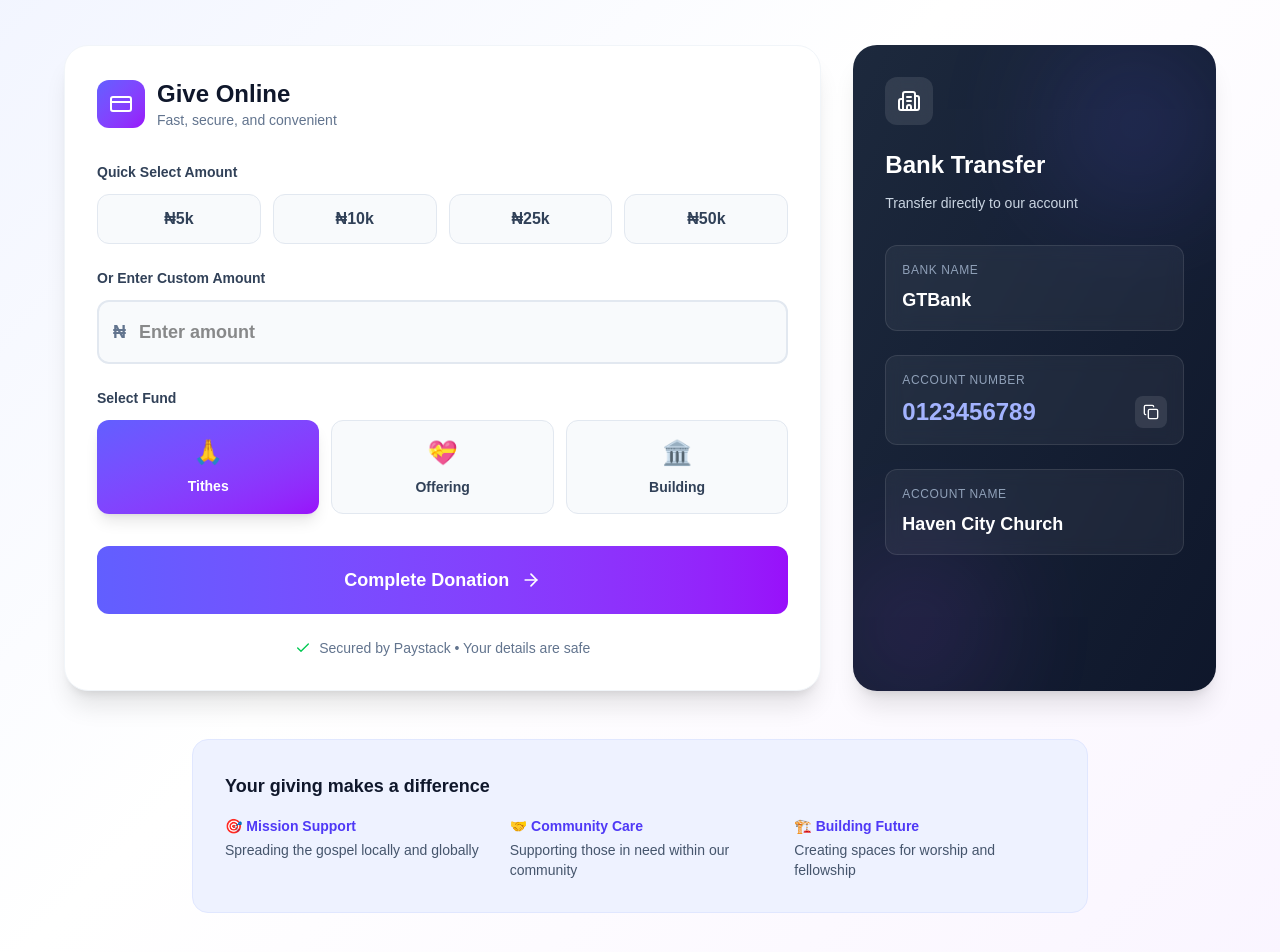
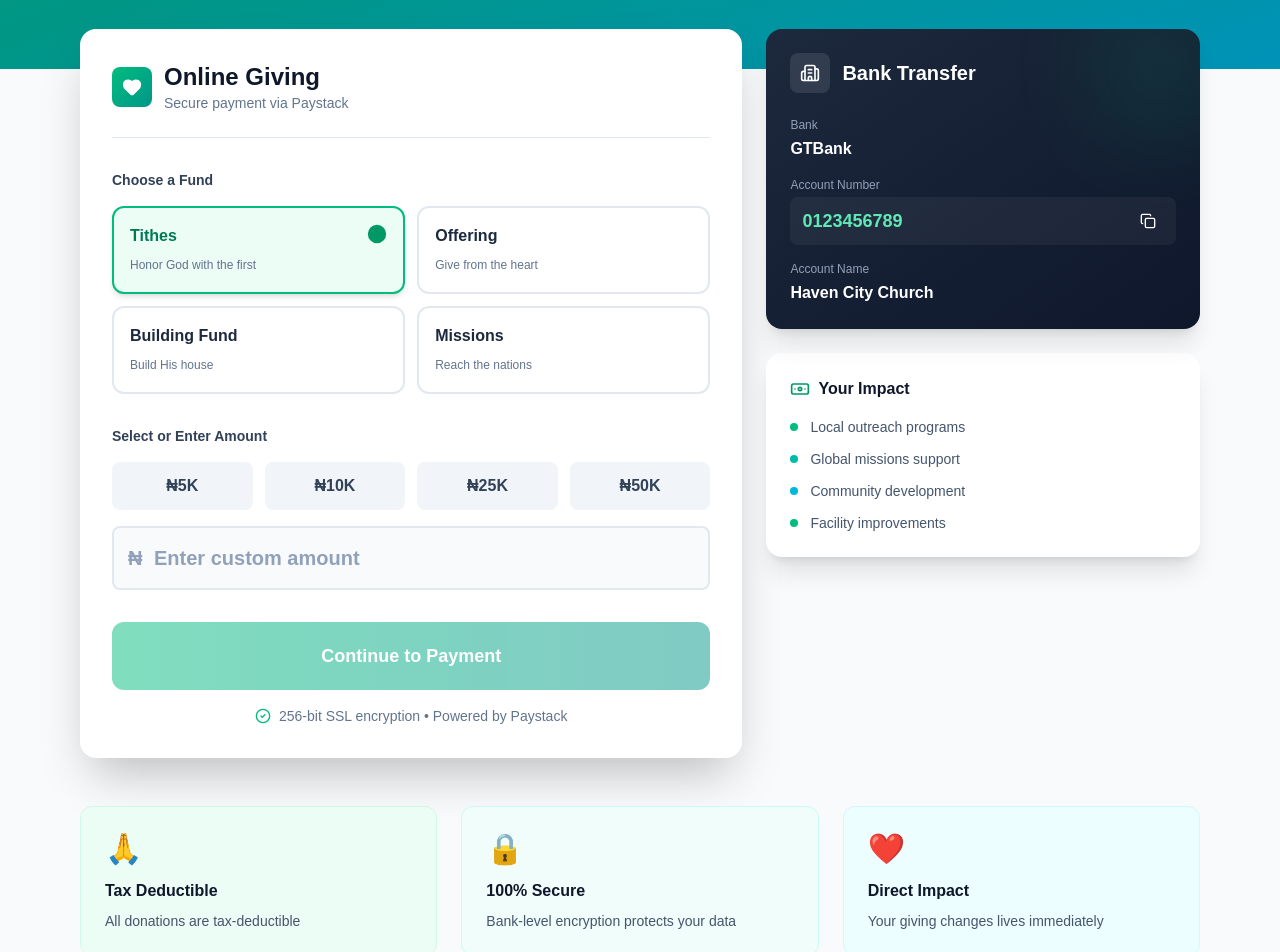
Before and after one commit to nattzchukwumela/church-template, a Next.js app: page /give in a window 1280 px wide. Shown: the part 400-1352 px from the top of the page. Built offline with nearby package versions, Linux system fonts and the light colour scheme.

Commit message:
give page redesign two

```diff
--- a/app/give/page.tsx
+++ b/app/give/page.tsx
@@ -1,197 +1,203 @@
 "use client";
+
 import { useState } from "react";
 import {
   Heart,
-  CreditCard,
+  Sparkles,
   Building2,
-  ArrowRight,
-  Check,
+  CheckCircle2,
   Copy,
+  Banknote,
 } from "lucide-react";
 
 export default function Give() {
   const [amount, setAmount] = useState("");
   const [fund, setFund] = useState("tithes");
   const [copied, setCopied] = useState(false);
-  const [selectedAmount, setSelectedAmount] = useState<null | number>(null);
 
-  const quickAmounts = [5000, 10000, 25000, 50000];
+  const quickAmounts = [
+    { value: 5000, label: "5K" },
+    { value: 10000, label: "10K" },
+    { value: 25000, label: "25K" },
+    { value: 50000, label: "50K" },
+  ];
 
-  const handleQuickAmount = (value: number) => {
-    setAmount(value.toString());
-    setSelectedAmount(value);
-  };
+  const funds = [
+    { value: "tithes", label: "Tithes", desc: "Honor God with the first" },
+    { value: "offering", label: "Offering", desc: "Give from the heart" },
+    { value: "building", label: "Building Fund", desc: "Build His house" },
+    { value: "mission", label: "Missions", desc: "Reach the nations" },
+  ];
 
-  const copyToClipboard = (text: string) => {
+  const copyToClipboard = (text) => {
     navigator.clipboard.writeText(text);
     setCopied(true);
     setTimeout(() => setCopied(false), 2000);
   };
 
   return (
-    <div className="min-h-screen bg-linear-to-br from-indigo-50 via-white to-purple-50">
-      <div className="max-w-7xl mx-auto px-4 py-16">
-        {/* Header */}
-        <div className="max-w-3xl mx-auto text-center mb-16">
-          <div className="inline-flex items-center justify-center w-16 h-16 bg-linear-to-br from-indigo-500 to-purple-600 rounded-2xl mb-6 shadow-lg">
-            <Heart className="w-8 h-8 text-white" fill="white" />
+    <div className="min-h-screen bg-slate-50">
+      {/* Hero Section */}
+      <div className="bg-gradient-to-br from-emerald-600 via-teal-600 to-cyan-600 text-white">
+        <div className="max-w-6xl mx-auto px-4 py-20 text-center">
+          <div className="inline-flex items-center gap-2 bg-white/20 backdrop-blur-md px-4 py-2 rounded-full mb-6">
+            <Sparkles className="w-4 h-4" />
+            <span className="text-sm font-medium">Giving Portal</span>
           </div>
-          <h1 className="text-5xl font-bold text-transparent mb-6 bg-linear-to-r from-indigo-600 to-purple-600 bg-clip-text text-transparent">
+
+          <h1 className="text-6xl font-bold mb-6 drop-shadow-lg">
             Give with Joy
           </h1>
-          <p className="text-xl text-slate-600 leading-relaxed">
-            &ldquo;Each of you should give what you have decided in your heart
-            to give, not reluctantly or under compulsion, for God loves a
-            cheerful giver.&ldquo;
+
+          <p className="text-xl text-emerald-50 max-w-2xl mx-auto leading-relaxed mb-3">
+            "Each of you should give what you have decided in your heart to
+            give, not reluctantly or under compulsion, for God loves a cheerful
+            giver."
           </p>
-          <p className="text-sm text-indigo-600 font-medium mt-2">
-            — 2 Corinthians 9:7
-          </p>
+          <p className="text-emerald-100 font-medium">— 2 Corinthians 9:7</p>
+        </div>
       </div>
 
-        <div className="grid lg:grid-cols-3 gap-8 max-w-6xl mx-auto">
-          {/* Online Giving Card - Takes 2 columns */}
-          <div className="lg:col-span-2 bg-white p-8 rounded-3xl shadow-xl border border-slate-100">
-            <div className="flex items-center gap-3 mb-8">
-              <div className="w-12 h-12 bg-linear-to-br from-indigo-500 to-purple-600 rounded-xl flex items-center justify-center">
-                <CreditCard className="w-6 h-6 text-white" />
+      <div className="max-w-6xl mx-auto px-4 -mt-10 pb-16">
+        <div className="grid lg:grid-cols-5 gap-6">
+          {/* Main Giving Form */}
+          <div className="lg:col-span-3 bg-white rounded-2xl shadow-2xl p-8">
+            <div className="flex items-center gap-3 pb-6 border-b border-slate-200 mb-8">
+              <div className="w-10 h-10 bg-gradient-to-br from-emerald-500 to-teal-600 rounded-lg flex items-center justify-center">
+                <Heart className="w-5 h-5 text-white" fill="white" />
               </div>
               <div>
                 <h2 className="text-2xl font-bold text-slate-900">
-                  Give Online
+                  Online Giving
                 </h2>
                 <p className="text-sm text-slate-500">
-                  Fast, secure, and convenient
+                  Secure payment via Paystack
                 </p>
               </div>
             </div>
 
-            <div className="space-y-6">
-              {/* Quick Amount Selection */}
-              <div>
-                <label className="block text-sm font-semibold text-slate-700 mb-3">
-                  Quick Select Amount
+            {/* Fund Selection */}
+            <div className="mb-8">
+              <label className="block text-sm font-bold text-slate-700 mb-4">
+                Choose a Fund
               </label>
-                <div className="grid grid-cols-4 gap-3">
-                  {quickAmounts.map((value) => (
+              <div className="grid grid-cols-2 gap-3">
+                {funds.map((item) => (
                   <button
-                      key={value}
-                      onClick={() => handleQuickAmount(value)}
-                      className={`py-3 px-4 rounded-xl font-semibold transition-all ${
-                        selectedAmount === value
-                          ? "bg-linear-to-r from-indigo-500 to-purple-600 text-white shadow-lg scale-105"
-                          : "bg-slate-50 text-slate-700 hover:bg-slate-100 border border-slate-200"
+                    key={item.value}
+                    onClick={() => setFund(item.value)}
+                    className={`p-4 rounded-xl text-left transition-all border-2 ${
+                      fund === item.value
+                        ? "border-emerald-500 bg-emerald-50 shadow-md"
+                        : "border-slate-200 bg-white hover:border-slate-300"
                     }`}
                   >
-                      ₦{(value / 1000).toFixed(0)}k
+                    <div className="flex items-start justify-between mb-1">
+                      <span
+                        className={`font-bold ${fund === item.value ? "text-emerald-700" : "text-slate-800"}`}
+                      >
+                        {item.label}
+                      </span>
+                      {fund === item.value && (
+                        <CheckCircle2
+                          className="w-5 h-5 text-emerald-600"
+                          fill="currentColor"
+                        />
+                      )}
+                    </div>
+                    <span className="text-xs text-slate-500">{item.desc}</span>
                   </button>
                 ))}
               </div>
             </div>
 
-              {/* Custom Amount */}
-              <div>
-                <label className="block text-sm font-semibold text-slate-700 mb-3">
-                  Or Enter Custom Amount
+            {/* Amount Selection */}
+            <div className="mb-8">
+              <label className="block text-sm font-bold text-slate-700 mb-4">
+                Select or Enter Amount
               </label>
+
+              {/* Quick Amounts */}
+              <div className="flex gap-3 mb-4">
+                {quickAmounts.map((item) => (
+                  <button
+                    key={item.value}
+                    onClick={() => setAmount(item.value.toString())}
+                    className={`flex-1 py-3 rounded-lg font-bold transition-all ${
+                      amount === item.value.toString()
+                        ? "bg-gradient-to-r from-emerald-500 to-teal-600 text-white shadow-lg"
+                        : "bg-slate-100 text-slate-700 hover:bg-slate-200"
+                    }`}
+                  >
+                    ₦{item.label}
+                  </button>
+                ))}
+              </div>
+
+              {/* Custom Amount Input */}
               <div className="relative">
-                  <span className="absolute left-4 top-1/2 -translate-y-1/2 text-slate-500 font-semibold text-lg">
-                    ₦
-                  </span>
+                <div className="absolute inset-y-0 left-0 flex items-center pl-4 pointer-events-none">
+                  <span className="text-slate-400 text-xl font-bold">₦</span>
+                </div>
                 <input
                   type="number"
                   value={amount}
-                    onChange={(e) => {
-                      setAmount(e.target.value);
-                      setSelectedAmount(null);
-                    }}
-                    placeholder="Enter amount"
-                    className="w-full bg-slate-50 border-2 border-slate-200 rounded-xl pl-10 pr-4 py-4 text-lg font-semibold focus:outline-none focus:ring-2 focus:ring-indigo-500 focus:border-transparent transition"
+                  onChange={(e) => setAmount(e.target.value)}
+                  placeholder="Enter custom amount"
+                  className="w-full pl-10 pr-4 py-4 bg-slate-50 border-2 border-slate-200 rounded-lg text-xl font-bold text-slate-900 placeholder:text-slate-400 focus:outline-none focus:ring-2 focus:ring-emerald-500 focus:border-transparent"
                 />
-                </div>
-              </div>
-
-              {/* Fund Selection */}
-              <div>
-                <label className="block text-sm font-semibold text-slate-700 mb-3">
-                  Select Fund
-                </label>
-                <div className="grid grid-cols-3 gap-3">
-                  {[
-                    { value: "tithes", label: "Tithes", icon: "🙏" },
-                    { value: "offering", label: "Offering", icon: "💝" },
-                    { value: "building", label: "Building", icon: "🏛️" },
-                  ].map((option) => (
-                    <button
-                      key={option.value}
-                      onClick={() => setFund(option.value)}
-                      className={`py-4 px-4 rounded-xl font-semibold transition-all flex flex-col items-center gap-2 ${
-                        fund === option.value
-                          ? "bg-linear-to-br from-indigo-500 to-purple-600 text-white shadow-lg"
-                          : "bg-slate-50 text-slate-700 hover:bg-slate-100 border border-slate-200"
-                      }`}
-                    >
-                      <span className="text-2xl">{option.icon}</span>
-                      <span className="text-sm">{option.label}</span>
-                    </button>
-                  ))}
               </div>
             </div>
 
             {/* Submit Button */}
             <button
-                onClick={() => alert("This would trigger the Paystack popup")}
-                className="w-full bg-linear-to-r from-indigo-500 to-purple-600 text-white font-bold py-5 rounded-xl hover:shadow-xl transition-all flex items-center justify-center gap-3 group mt-8"
+              onClick={() => alert("Paystack integration goes here")}
+              disabled={!amount}
+              className="w-full bg-gradient-to-r from-emerald-500 to-teal-600 text-white font-bold py-5 rounded-xl hover:shadow-2xl hover:scale-[1.02] active:scale-100 transition-all disabled:opacity-50 disabled:cursor-not-allowed disabled:hover:scale-100"
             >
-                <span className="text-lg">Complete Donation</span>
-                <ArrowRight className="w-5 h-5 group-hover:translate-x-1 transition-transform" />
+              <span className="text-lg">Continue to Payment</span>
             </button>
 
-              <div className="flex items-center justify-center gap-2 text-sm text-slate-500">
-                <Check className="w-4 h-4 text-green-500" />
-                <span>Secured by Paystack • Your details are safe</span>
-              </div>
+            <div className="flex items-center justify-center gap-2 mt-4 text-sm text-slate-500">
+              <CheckCircle2 className="w-4 h-4 text-emerald-500" />
+              <span>256-bit SSL encryption • Powered by Paystack</span>
             </div>
           </div>
 
-          {/* Bank Transfer Card */}
-          <div className="bg-linear-to-br from-slate-800 to-slate-900 text-white p-8 rounded-3xl shadow-xl relative overflow-hidden">
-            {/* Decorative elements */}
-            <div className="absolute top-0 right-0 w-40 h-40 bg-indigo-500 rounded-full blur-3xl opacity-20"></div>
-            <div className="absolute bottom-0 left-0 w-32 h-32 bg-purple-500 rounded-full blur-3xl opacity-20"></div>
+          {/* Sidebar */}
+          <div className="lg:col-span-2 space-y-6">
+            {/* Bank Transfer */}
+            <div className="bg-gradient-to-br from-slate-800 to-slate-900 text-white rounded-2xl shadow-xl p-6 relative overflow-hidden">
+              <div className="absolute -top-10 -right-10 w-40 h-40 bg-emerald-500 rounded-full opacity-10 blur-2xl"></div>
 
-            <div className="relative z-10">
-              <div className="w-12 h-12 bg-white/10 backdrop-blur-sm rounded-xl flex items-center justify-center mb-6">
-                <Building2 className="w-6 h-6 text-white" />
+              <div className="relative">
+                <div className="flex items-center gap-3 mb-6">
+                  <div className="w-10 h-10 bg-white/10 rounded-lg flex items-center justify-center">
+                    <Building2 className="w-5 h-5" />
+                  </div>
+                  <h3 className="text-xl font-bold">Bank Transfer</h3>
                 </div>
 
-              <h2 className="text-2xl font-bold mb-3">Bank Transfer</h2>
-              <p className="text-slate-300 text-sm mb-8">
-                Transfer directly to our account
-              </p>
-
-              <div className="space-y-6">
-                <div className="bg-white/5 backdrop-blur-sm rounded-xl p-4 border border-white/10">
-                  <p className="text-xs text-slate-400 uppercase tracking-wider mb-2">
-                    Bank Name
-                  </p>
-                  <p className="text-lg font-bold">GTBank</p>
+                <div className="space-y-4">
+                  <div>
+                    <p className="text-xs text-slate-400 mb-1">Bank</p>
+                    <p className="font-bold">GTBank</p>
                   </div>
 
-                <div className="bg-white/5 backdrop-blur-sm rounded-xl p-4 border border-white/10">
-                  <p className="text-xs text-slate-400 uppercase tracking-wider mb-2">
+                  <div>
+                    <p className="text-xs text-slate-400 mb-1">
                       Account Number
                     </p>
-                  <div className="flex items-center justify-between">
-                    <p className="text-2xl font-mono font-bold text-indigo-300">
+                    <div className="flex items-center justify-between bg-white/5 rounded-lg px-3 py-2">
+                      <p className="font-mono font-bold text-lg text-emerald-300">
                         0123456789
                       </p>
                       <button
                         onClick={() => copyToClipboard("0123456789")}
-                      className="p-2 bg-white/10 hover:bg-white/20 rounded-lg transition"
+                        className="p-2 hover:bg-white/10 rounded-md transition"
                       >
                         {copied ? (
-                        <Check className="w-4 h-4 text-green-400" />
+                          <CheckCircle2 className="w-4 h-4 text-green-400" />
                         ) : (
                           <Copy className="w-4 h-4" />
                         )}
@@ -199,43 +205,75 @@ export default function Give() {
                     </div>
                   </div>
 
-                <div className="bg-white/5 backdrop-blur-sm rounded-xl p-4 border border-white/10">
-                  <p className="text-xs text-slate-400 uppercase tracking-wider mb-2">
-                    Account Name
+                  <div>
+                    <p className="text-xs text-slate-400 mb-1">Account Name</p>
+                    <p className="font-bold">Haven City Church</p>
+                  </div>
+                </div>
+              </div>
+            </div>
+
+            {/* Impact Stats */}
+            <div className="bg-white rounded-2xl shadow-xl p-6">
+              <div className="flex items-center gap-2 mb-4">
+                <Banknote className="w-5 h-5 text-emerald-600" />
+                <h3 className="font-bold text-slate-900">Your Impact</h3>
+              </div>
+
+              <div className="space-y-3">
+                <div className="flex items-center gap-3">
+                  <div className="w-2 h-2 bg-emerald-500 rounded-full"></div>
+                  <p className="text-sm text-slate-600">
+                    Local outreach programs
                   </p>
-                  <p className="text-lg font-bold">Haven City Church</p>
+                </div>
+                <div className="flex items-center gap-3">
+                  <div className="w-2 h-2 bg-teal-500 rounded-full"></div>
+                  <p className="text-sm text-slate-600">
+                    Global missions support
+                  </p>
+                </div>
+                <div className="flex items-center gap-3">
+                  <div className="w-2 h-2 bg-cyan-500 rounded-full"></div>
+                  <p className="text-sm text-slate-600">
+                    Community development
+                  </p>
+                </div>
+                <div className="flex items-center gap-3">
+                  <div className="w-2 h-2 bg-emerald-500 rounded-full"></div>
+                  <p className="text-sm text-slate-600">
+                    Facility improvements
+                  </p>
                 </div>
               </div>
             </div>
           </div>
         </div>
 
-        {/* Info Section */}
-        <div className="max-w-4xl mx-auto mt-12 bg-indigo-50 rounded-2xl p-8 border border-indigo-100">
-          <h3 className="text-lg font-bold text-slate-900 mb-4">
-            Your giving makes a difference
-          </h3>
-          <div className="grid md:grid-cols-3 gap-6 text-sm text-slate-600">
-            <div>
-              <span className="font-semibold text-indigo-600">
-                🎯 Mission Support
-              </span>
-              <p className="mt-1">Spreading the gospel locally and globally</p>
-            </div>
-            <div>
-              <span className="font-semibold text-indigo-600">
-                🤝 Community Care
-              </span>
-              <p className="mt-1">
-                Supporting those in need within our community
+        {/* Bottom Info */}
+        <div className="mt-12 grid md:grid-cols-3 gap-6">
+          <div className="bg-emerald-50 rounded-xl p-6 border border-emerald-100">
+            <div className="text-3xl mb-3">🙏</div>
+            <h4 className="font-bold text-slate-900 mb-2">Tax Deductible</h4>
+            <p className="text-sm text-slate-600">
+              All donations are tax-deductible
             </p>
           </div>
-            <div>
-              <span className="font-semibold text-indigo-600">
-                🏗️ Building Future
-              </span>
-              <p className="mt-1">Creating spaces for worship and fellowship</p>
+
+          <div className="bg-teal-50 rounded-xl p-6 border border-teal-100">
+            <div className="text-3xl mb-3">🔒</div>
+            <h4 className="font-bold text-slate-900 mb-2">100% Secure</h4>
+            <p className="text-sm text-slate-600">
+              Bank-level encryption protects your data
+            </p>
           </div>
+
+          <div className="bg-cyan-50 rounded-xl p-6 border border-cyan-100">
+            <div className="text-3xl mb-3">❤️</div>
+            <h4 className="font-bold text-slate-900 mb-2">Direct Impact</h4>
+            <p className="text-sm text-slate-600">
+              Your giving changes lives immediately
+            </p>
           </div>
         </div>
       </div>
```
Lines whose indentation alone changed are shown as unchanged.
